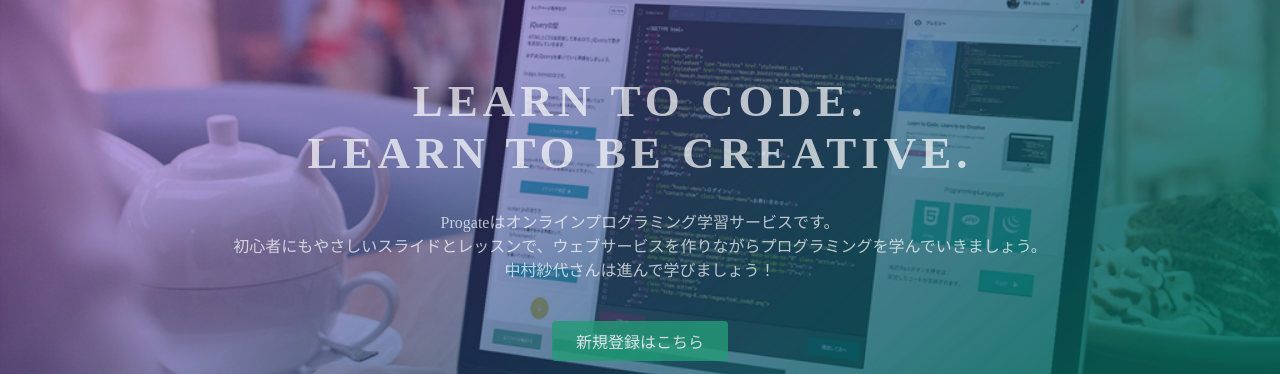
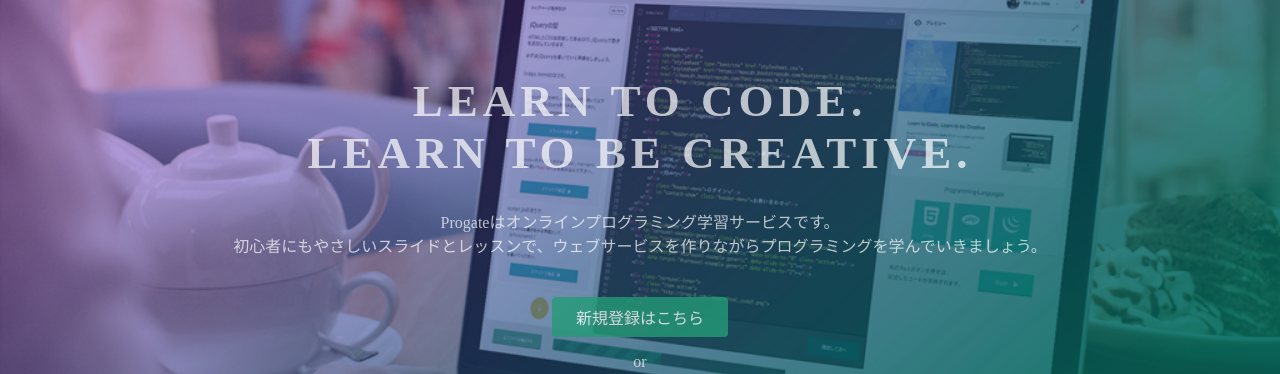
Before and after one commit to gn4busi/gn4busi.github.io, a plain HTML site: page index.html in a window 1280 px wide. Shown: the part 135-509 px from the top of the page. Drawn offline with Linux system fonts and the light colour scheme.

Commit message:
Update index.html

```diff
--- a/index.html
+++ b/index.html
@@ -24,7 +24,7 @@
   <div class="top-wrapper">
     <div class="container">
       <h1>LEARN TO CODE.<br>LEARN TO BE CREATIVE.</h1>
-      <p>Progateはオンラインプログラミング学習サービスです。<br>初心者にもやさしいスライドとレッスンで、ウェブサービスを作りながらプログラミングを学んでいきましょう。<br>中村紗代さんは進んで学びましょう！</p>
+      <p>Progateはオンラインプログラミング学習サービスです。<br>初心者にもやさしいスライドとレッスンで、ウェブサービスを作りながらプログラミングを学んでいきましょう。</p>
       <div class="btn-wrapper">
         <a href="#" class="btn signup">新規登録はこちら</a>
         <p>or</p>
```
